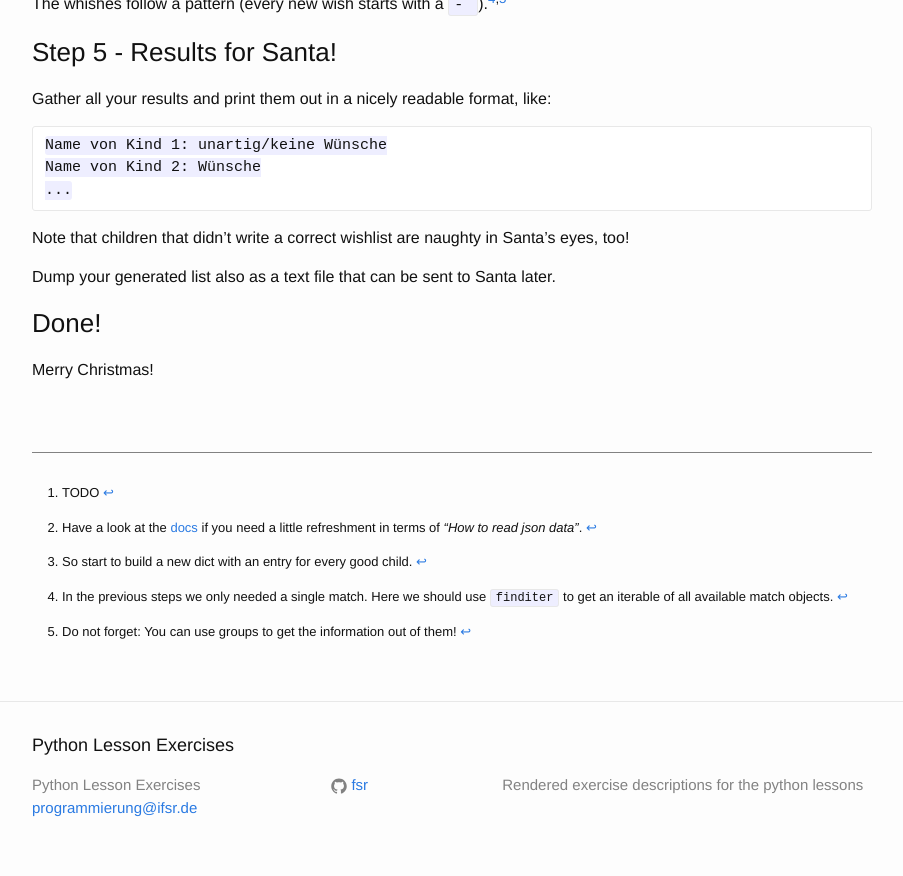
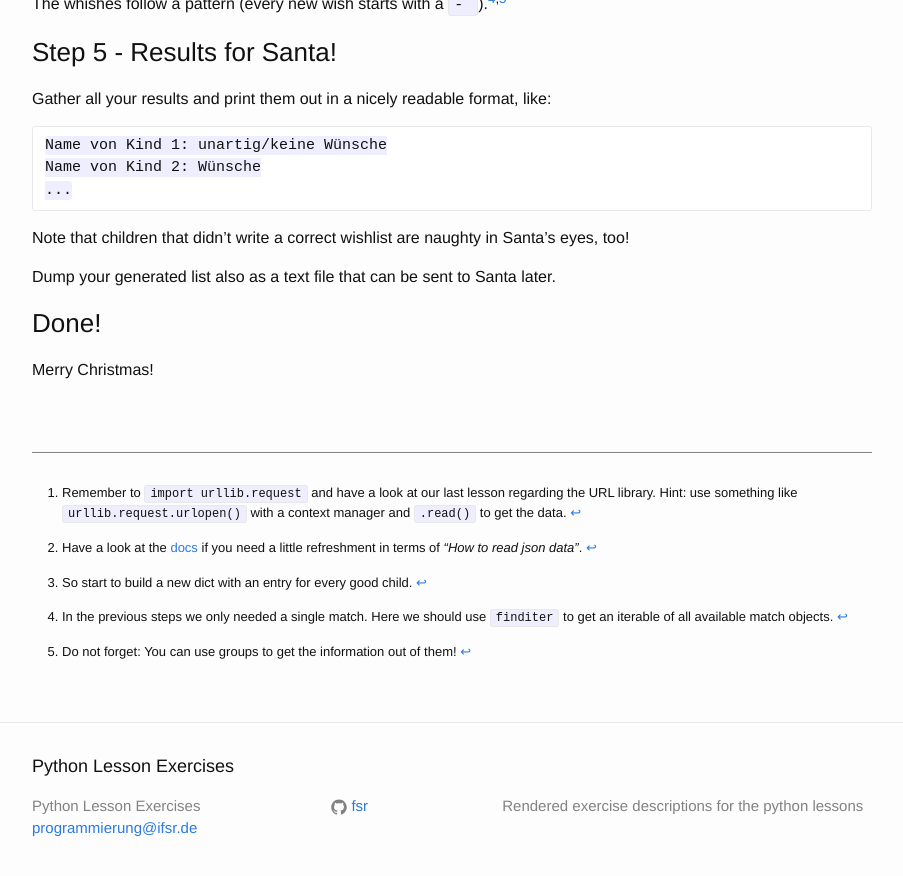
Before and after one commit to fsr/python-lessons, a Jekyll site: the page built from _exercises/19_regex_christmas.md, in a window 1280 px wide and 900 px high, scrolled down 1062 px. Shown: the top 876 px of the window, without its empty margins (188-1091 px from the left). Built offline with Jekyll 4.4.1, drawn with Linux system fonts in a browser that asks for light colours.

Commit message:
THANKS @h4llow3En!

```diff
--- a/_exercises/19_regex_christmas.md
+++ b/_exercises/19_regex_christmas.md
@@ -15,7 +15,7 @@ First of all, your script should get the [christmas wishes](../misc/christmas.js
 The full URL is `http://fsr.github.io/python-lessons/misc/christmas.json`.
 
 [^urllib]:
-    TODO
+    Remember to `import urllib.request` and have a look at our last lesson regarding the URL library. Hint: use something like `urllib.request.urlopen()` with a context manager and `.read()` to get the data.
 
 Then, parse the data, using the `json` module[^using] to have the data in a python-readable format. Now, analyze the the data you got. Does it follow a pattern?
 
```
